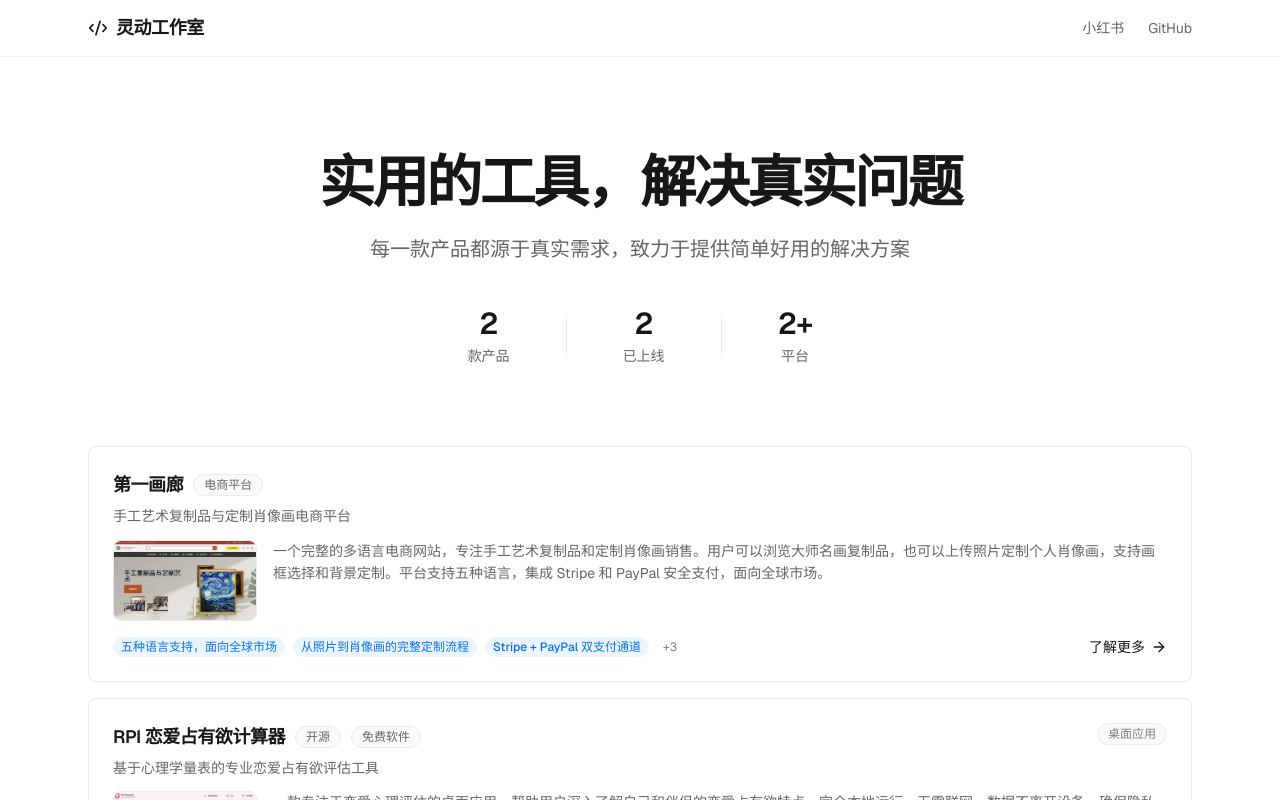
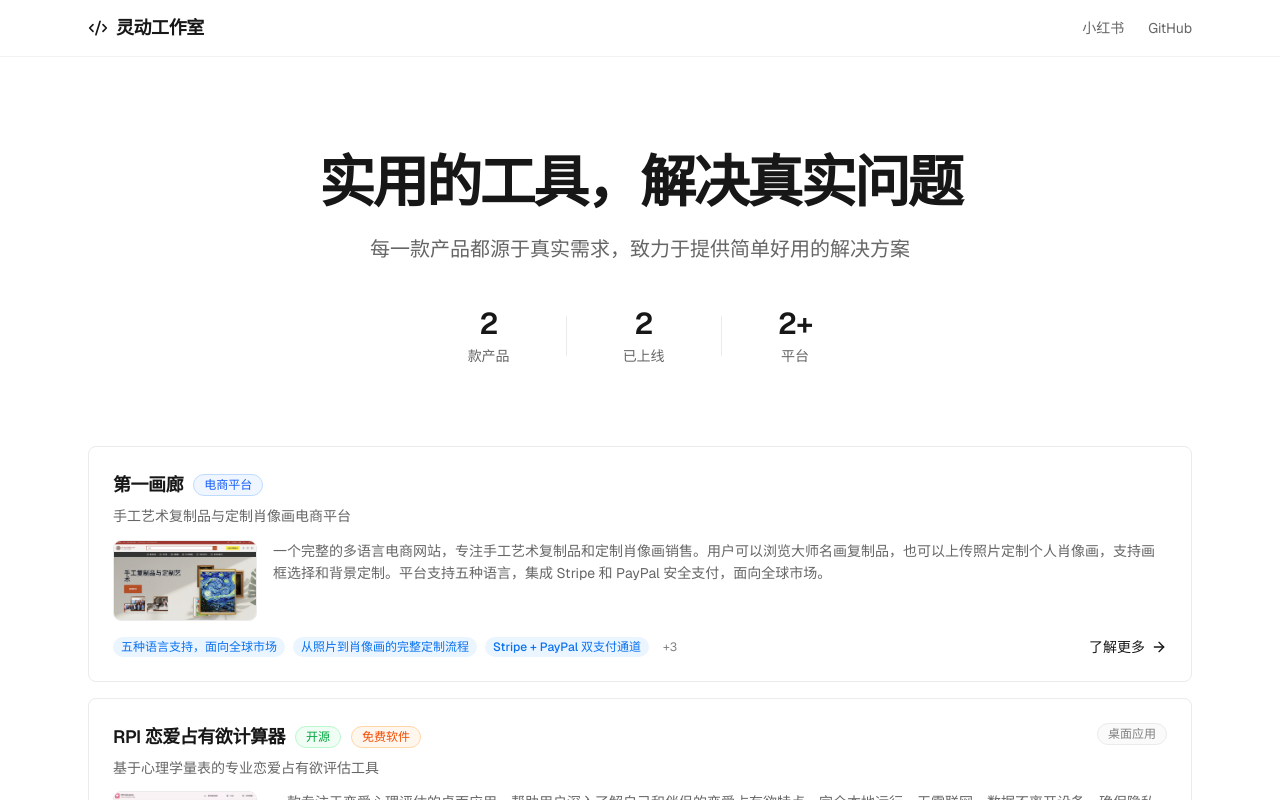
Before and after one commit to liangnan93u16/liangnan93u16.github.io, a React (Vite) app: page / in a window 1280 px wide. Shown: the top 800 px of the page. Built offline with nearby package versions, Linux system fonts and the light colour scheme.

Commit message:
simplify: 提取 badge 样式配置到共享常量，修复 JSX 缩进

```diff
--- a/src/data/projects.ts
+++ b/src/data/projects.ts
@@ -29,6 +29,13 @@ export const statusConfig: Record<ProjectStatus, { text: string; cls: string }>
 };
 
 export const onlineStatuses: ProjectStatus[] = ["completed", "delivered"];
+
+export const badgeConfig: Record<string, string> = {
+  "开源": "bg-green-50 text-green-600 border-green-200",
+  "免费软件": "bg-orange-50 text-orange-600 border-orange-200",
+  "电商平台": "bg-blue-50 text-blue-600 border-blue-200",
+};
+export const badgeDefaultCls = "bg-[#fafafa] text-[#666] border-[#ebebeb]";
 
 export const projects: Project[] = [
   {
--- a/src/pages/Home.tsx
+++ b/src/pages/Home.tsx
@@ -1,6 +1,6 @@
 import { Link } from "react-router-dom";
 import { ArrowRight, ExternalLink } from "lucide-react";
-import { projects, onlineStatuses } from "../data/projects";
+import { projects, onlineStatuses, badgeConfig, badgeDefaultCls } from "../data/projects";
 import StatusBadge from "../components/StatusBadge";
 
 export default function Home() {
@@ -62,7 +62,7 @@ export default function Home() {
                         {project.badges?.map((badge) => (
                           <span
                             key={badge}
-                            className="text-xs font-medium bg-[#fafafa] text-[#666] px-2.5 py-0.5 rounded-full border border-[#ebebeb]"
+                            className={`text-xs font-medium px-2.5 py-0.5 rounded-full border ${badgeConfig[badge] ?? badgeDefaultCls}`}
                           >
                             {badge}
                           </span>
@@ -128,9 +128,9 @@ export default function Home() {
                       <ArrowRight className="w-4 h-4" />
                     </Link>
                   </div>
-              </div>
-            );
-          })}
+                </div>
+              );
+            })}
           </div>
         </div>
       </section>
--- a/src/pages/ProjectDetail.tsx
+++ b/src/pages/ProjectDetail.tsx
@@ -1,7 +1,7 @@
 import { useParams, Link } from "react-router-dom";
 import { useState } from "react";
 import { ArrowLeft, Code2, ExternalLink, Download } from "lucide-react";
-import { getProjectById } from "../data/projects";
+import { getProjectById, badgeConfig, badgeDefaultCls } from "../data/projects";
 import StatusBadge from "../components/StatusBadge";
 import Lightbox from "../components/Lightbox";
 
@@ -70,24 +70,14 @@ export default function ProjectDetail() {
                 </span>
               )}
               {!project.hideStatusBadge && <StatusBadge status={project.status} />}
-              {project.badges?.map((badge) => {
-                const cls =
-                  badge === "开源"
-                    ? "bg-green-50 text-green-600 border-green-200"
-                    : badge === "免费软件"
-                      ? "bg-orange-50 text-orange-600 border-orange-200"
-                      : badge === "电商平台"
-                        ? "bg-blue-50 text-blue-600 border-blue-200"
-                        : "bg-[#fafafa] text-[#666] border-[#ebebeb]";
-                return (
-                  <span
-                    key={badge}
-                    className={`text-xs font-medium px-3 py-1 rounded-full border ${cls}`}
-                  >
-                    {badge}
-                  </span>
-                );
-              })}
+              {project.badges?.map((badge) => (
+                <span
+                  key={badge}
+                  className={`text-xs font-medium px-3 py-1 rounded-full border ${badgeConfig[badge] ?? badgeDefaultCls}`}
+                >
+                  {badge}
+                </span>
+              ))}
             </div>
             <h1 className="text-4xl sm:text-5xl font-semibold text-[#171717] mb-4 tracking-[-2px] leading-[1.1]">
               {project.name}
```
